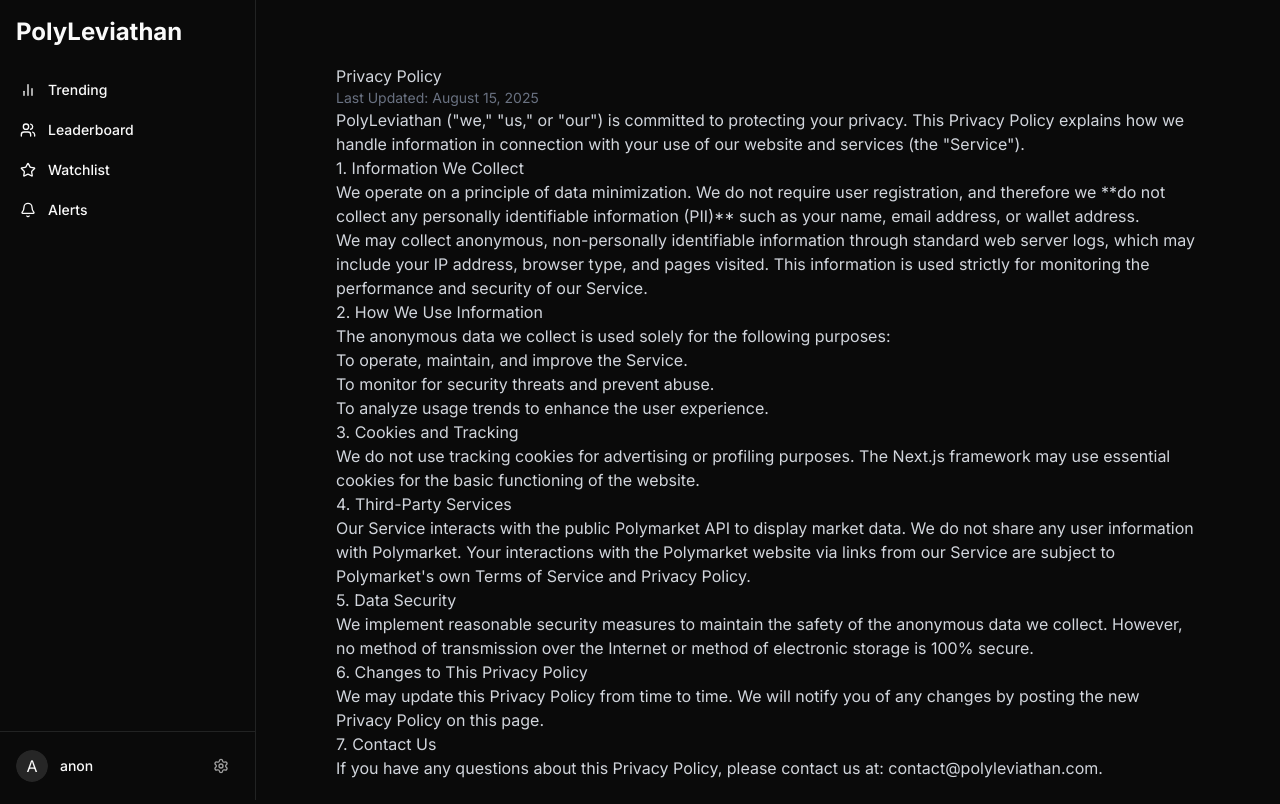
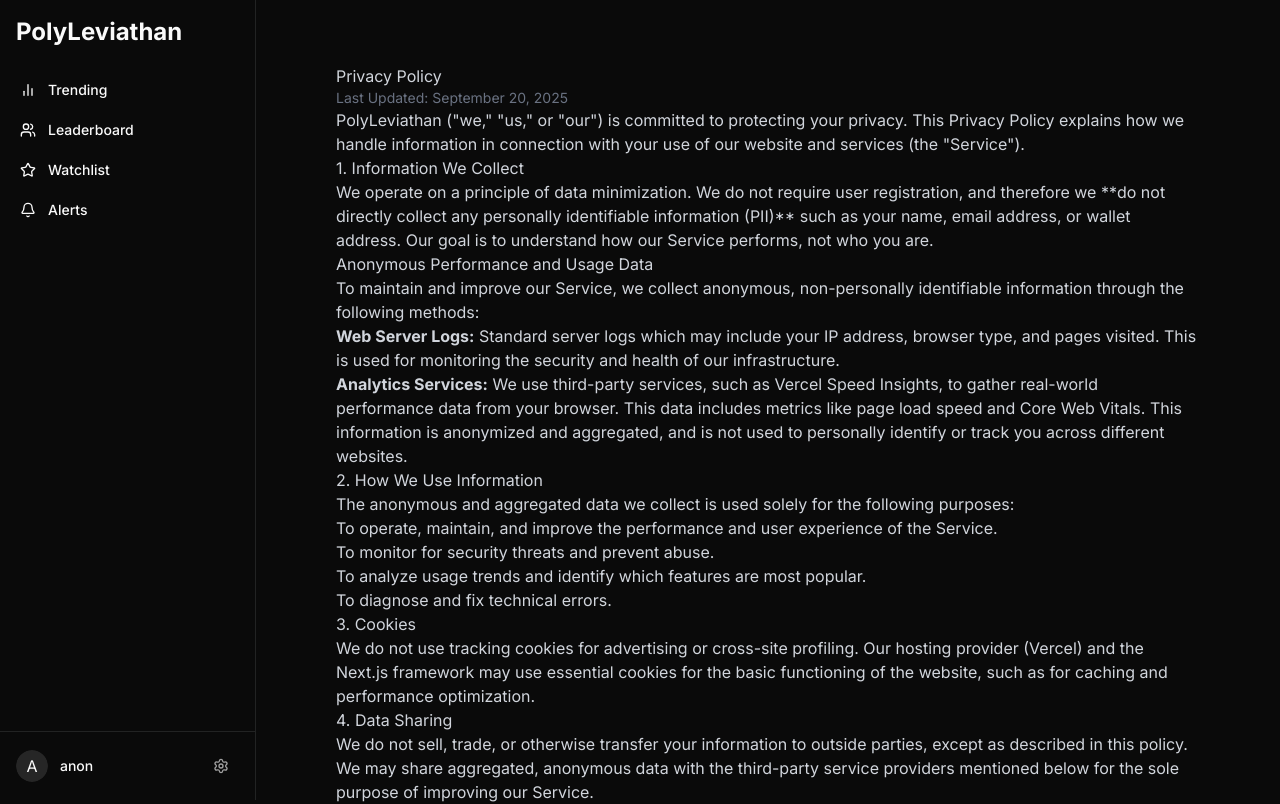
Before and after one commit to solopringles/solopringles-poly-tapes, a Next.js app: page /privacy-policy in a window 1280 px wide. Shown: the top 804 px of the page. Built offline with nearby package versions, Linux system fonts and the light colour scheme.

Commit message:
Major Changes. PolyLeviathan is now in 1.0 Alpha. We are winning. Major UI changes. All basics wanted are uploaded.

```diff
--- a/package.json
+++ b/package.json
@@ -18,6 +18,7 @@
     "@radix-ui/react-toggle": "^1.1.10",
     "@radix-ui/react-toggle-group": "^1.1.11",
     "@radix-ui/react-tooltip": "^1.2.8",
+    "@vercel/speed-insights": "^1.2.0",
     "better-sqlite3": "^11.10.0",
     "class-variance-authority": "^0.7.1",
     "clsx": "^2.1.1",
--- a/src/app/page.tsx
+++ b/src/app/page.tsx
@@ -8,7 +8,7 @@
 import { EnhancedMarketTable } from '@/components/EnhancedMarketTable';
 import { Button } from '@/components/ui/button';
 import { Loader2 } from 'lucide-react';
-
+import { SpeedInsights } from "@vercel/speed-insights/next"
 // Adjust this value to match your backend's pagination size.
 const PAGE_SIZE = 20;
 
--- a/src/app/privacy-policy/page.tsx
+++ b/src/app/privacy-policy/page.tsx
@@ -7,7 +7,7 @@
         <div className="max-w-4xl mx-auto py-8 px-4 text-gray-300">
             <div className="prose prose-invert prose-lg max-w-none">
                 <h1>Privacy Policy</h1>
-                <p className="text-sm text-gray-500">Last Updated: August 15, 2025</p>
+                <p className="text-sm text-gray-500">Last Updated: September 20, 2025</p>
 
                 <p>
                     PolyLeviathan ("we," "us," or "our") is committed to protecting your privacy. This Privacy Policy explains how we handle information in connection with your use of our website and services (the "Service").
@@ -15,43 +15,59 @@
 
                 <h2>1. Information We Collect</h2>
                 <p>
-                    We operate on a principle of data minimization. We do not require user registration, and therefore we **do not collect any personally identifiable information (PII)** such as your name, email address, or wallet address.
+                    We operate on a principle of data minimization. We do not require user registration, and therefore we **do not directly collect any personally identifiable information (PII)** such as your name, email address, or wallet address. Our goal is to understand how our Service performs, not who you are.
                 </p>
+
+                <h3>Anonymous Performance and Usage Data</h3>
                 <p>
-                    We may collect anonymous, non-personally identifiable information through standard web server logs, which may include your IP address, browser type, and pages visited. This information is used strictly for monitoring the performance and security of our Service.
+                    To maintain and improve our Service, we collect anonymous, non-personally identifiable information through the following methods:
                 </p>
+                <ul>
+                    <li><strong>Web Server Logs:</strong> Standard server logs which may include your IP address, browser type, and pages visited. This is used for monitoring the security and health of our infrastructure.</li>
+                    <li><strong>Analytics Services:</strong> We use third-party services, such as Vercel Speed Insights, to gather real-world performance data from your browser. This data includes metrics like page load speed and Core Web Vitals. This information is anonymized and aggregated, and is not used to personally identify or track you across different websites.</li>
+                </ul>
+
 
                 <h2>2. How We Use Information</h2>
                 <p>
-                    The anonymous data we collect is used solely for the following purposes:
+                    The anonymous and aggregated data we collect is used solely for the following purposes:
                 </p>
                 <ul>
-                    <li>To operate, maintain, and improve the Service.</li>
+                    <li>To operate, maintain, and improve the performance and user experience of the Service.</li>
                     <li>To monitor for security threats and prevent abuse.</li>
-                    <li>To analyze usage trends to enhance the user experience.</li>
+                    <li>To analyze usage trends and identify which features are most popular.</li>
+                    <li>To diagnose and fix technical errors.</li>
                 </ul>
 
-                <h2>3. Cookies and Tracking</h2>
+                <h2>3. Cookies</h2>
                 <p>
-                    We do not use tracking cookies for advertising or profiling purposes. The Next.js framework may use essential cookies for the basic functioning of the website.
+                    We do not use tracking cookies for advertising or cross-site profiling. Our hosting provider (Vercel) and the Next.js framework may use essential cookies for the basic functioning of the website, such as for caching and performance optimization.
                 </p>
 
-                <h2>4. Third-Party Services</h2>
+                <h2>4. Data Sharing</h2>
                 <p>
-                    Our Service interacts with the public Polymarket API to display market data. We do not share any user information with Polymarket. Your interactions with the Polymarket website via links from our Service are subject to Polymarket's own Terms of Service and Privacy Policy.
+                    We do not sell, trade, or otherwise transfer your information to outside parties, except as described in this policy. We may share aggregated, anonymous data with the third-party service providers mentioned below for the sole purpose of improving our Service.
                 </p>
 
-                <h2>5. Data Security</h2>
+                <h2>5. Third-Party Services</h2>
+                <p>
+                    Our Service is hosted on Vercel and utilizes its analytics tools (Speed Insights). Vercel's data collection and use are governed by its own privacy policy. We rely on Vercel's commitment to handle this data in an anonymous and privacy-preserving manner.
+                </p>
+                <p>
+                    Additionally, our Service interacts with the public Polymarket API to display market data. We do not share any user information with Polymarket. Your interactions with the Polymarket website via links from our Service are subject to Polymarket's own Terms of Service and Privacy Policy.
+                </p>
+
+                <h2>6. Data Security</h2>
                 <p>
                     We implement reasonable security measures to maintain the safety of the anonymous data we collect. However, no method of transmission over the Internet or method of electronic storage is 100% secure.
                 </p>
 
-                <h2>6. Changes to This Privacy Policy</h2>
+                <h2>7. Changes to This Privacy Policy</h2>
                 <p>
-                    We may update this Privacy Policy from time to time. We will notify you of any changes by posting the new Privacy Policy on this page.
+                    We may update this Privacy Policy from time to time. We will notify you of any changes by posting the new Privacy Policy on this page and updating the "Last Updated" date.
                 </p>
 
-                <h2>7. Contact Us</h2>
+                <h2>8. Contact Us</h2>
                 <p>
                     If you have any questions about this Privacy Policy, please contact us at: contact@polyleviathan.com.
                 </p>
```
Also changed, not shown: 1 other file (tests, documents, lock files or other folders).
